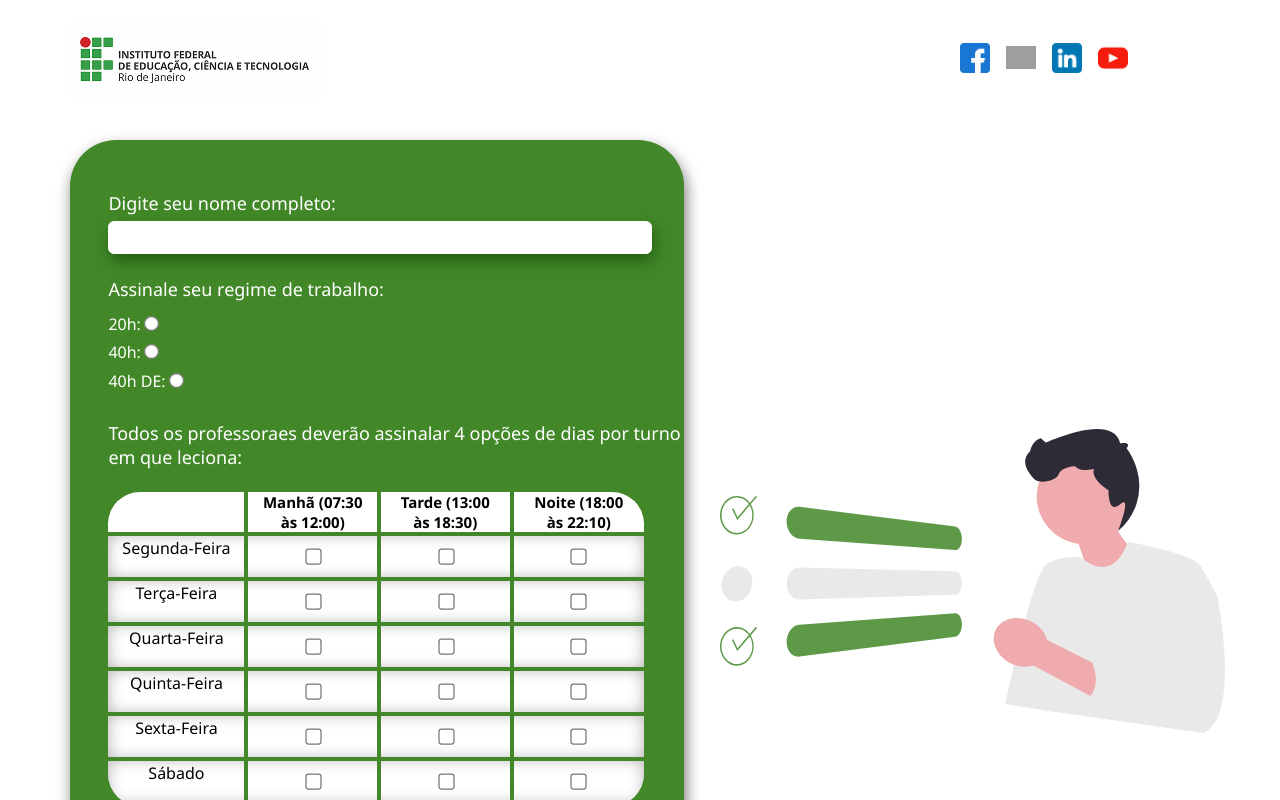
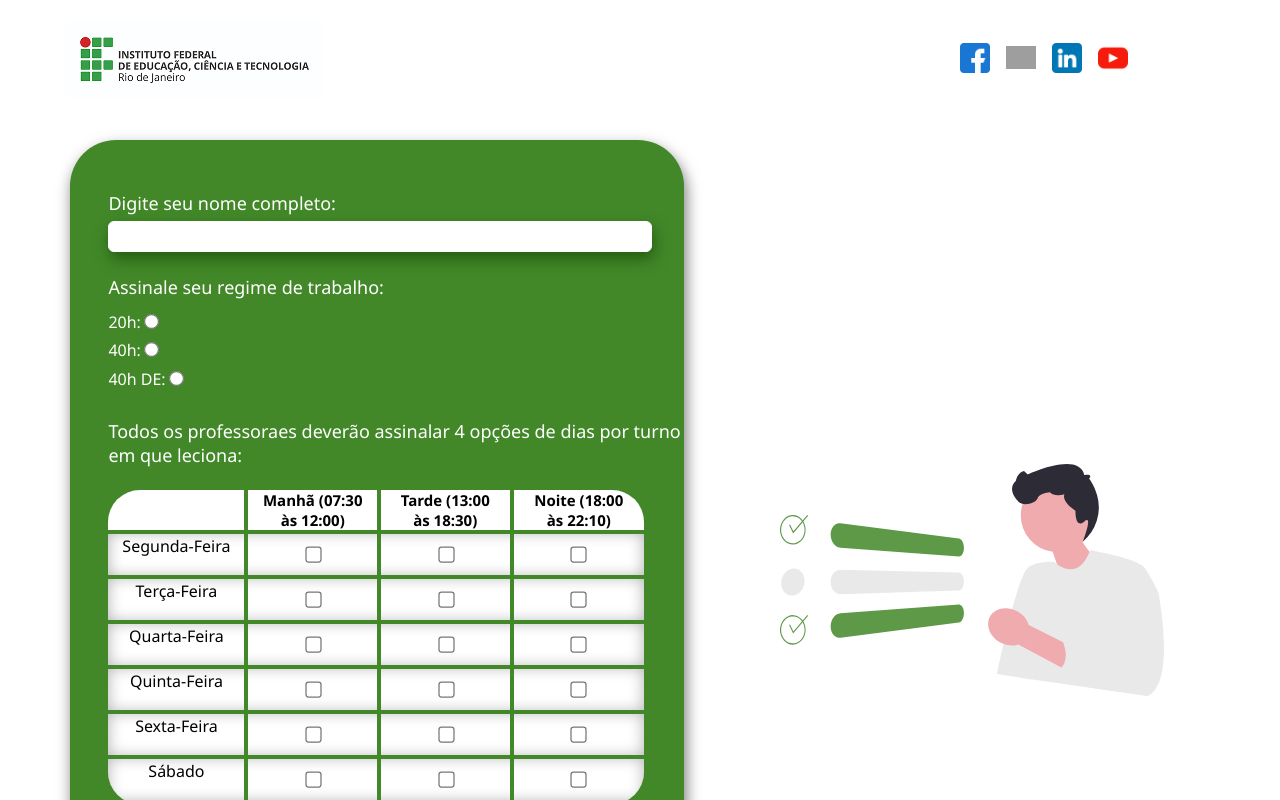
Before and after one commit to dev-Gui-Coelho/iniciaotec_JS_REACT, a React (Create React App) app: page / in a window 1280 px wide. Shown: the top 800 px of the page. Built offline with nearby package versions, Linux system fonts and the light colour scheme; grey boxes are pictures that could not be loaded.

Commit message:
Finalizado o input turnos dias v0.1.2

```diff
--- a/public/index.html
+++ b/public/index.html
@@ -1,5 +1,5 @@
 <!DOCTYPE html>
-<html lang="en">
+<html lang="pt-br">
   <head>
     <meta charset="utf-8" />
     <link rel="icon" href="%PUBLIC_URL%/favicon.ico" />
@@ -10,34 +10,13 @@
       content="Web site created using create-react-app"
     />
     <link rel="apple-touch-icon" href="%PUBLIC_URL%/logo192.png" />
-    <!--
-      manifest.json provides metadata used when your web app is installed on a
-      user's mobile device or desktop. See https://developers.google.com/web/fundamentals/web-app-manifest/
-    -->
     <link rel="manifest" href="%PUBLIC_URL%/manifest.json" />
-    <!--
-      Notice the use of %PUBLIC_URL% in the tags above.
-      It will be replaced with the URL of the `public` folder during the build.
-      Only files inside the `public` folder can be referenced from the HTML.
 
-      Unlike "/favicon.ico" or "favicon.ico", "%PUBLIC_URL%/favicon.ico" will
-      work correctly both with client-side routing and a non-root public URL.
-      Learn how to configure a non-root public URL by running `npm run build`.
-    -->
-    <title>React App</title>
+    <title>Disponibilidade de Professores</title>
   </head>
   <body>
     <noscript>You need to enable JavaScript to run this app.</noscript>
     <div id="root"></div>
-    <!--
-      This HTML file is a template.
-      If you open it directly in the browser, you will see an empty page.
 
-      You can add webfonts, meta tags, or analytics to this file.
-      The build step will place the bundled scripts into the <body> tag.
-
-      To begin the development, run `npm start` or `yarn start`.
-      To create a production bundle, use `npm run build` or `yarn build`.
-    -->
   </body>
 </html>
--- a/src/App.js
+++ b/src/App.js
@@ -19,61 +19,33 @@ export default function App() {
       <>
       <link rel="icon" href="/assets/favicon-ifrj.ico" />
 
-      <section id="header" className="
-                  w-[100vw]
-                  h-[15vh]
-                  flex
-                  justify-between
-                  ">
+      <section id="header">
 
-        <a id="logo_ifrj" href="https://www.ifrj.edu.br/" target="_blank" className="
-                  ml-[5%]
-                  flex
-                  items-center">
+        <a id="logo_ifrj" href="https://www.ifrj.edu.br/" target="_blank">
           <img src="/assets/ifrj-logo.png" alt="logo IFRJ"/>
         </a>
-        <div id="menu_header" className="
-                  w-[25%]
-                  flex
-                  flex-row
-                  items-center
-                  gap-[5%]
-                  pl-[5%]">
+        <div id="menu_header">
 
           <a href="https://www.facebook.com/ifrj.oficial" target="_blank">
-            <img src="/assets/facebook.png" alt="Icone Linkedin" className="w-[30px] h-auto"/>
+            <img src="/assets/facebook.png" alt="Icone Linkedin"/>
           </a>
 
           <a href="https://www.instagram.com/ifrj.oficial" target="_blank">
-            <img src="/assets/instagram.png" alt="Icone Linkedin" className="w-[30px] h-auto"/>
+            <img src="/assets/instagram.png" alt="Icone Linkedin"/>
           </a>
 
           <a href="https://www.linkedin.com/school/ifrjoficial/posts/?feedView=all" target="_blank">
-            <img src="/assets/linkedin.png" alt="Icone Linkedin" className="w-[30px] h-auto"/>
+            <img src="/assets/linkedin.png" alt="Icone Linkedin"/>
           </a>
 
           <a href="https://www.youtube.com/channel/UCYpGmXMywnhz8yNbQ__mUZg" target="_blank">
-            <img src="/assets/youtube.png" alt="Icone Youtube" className="w-[30px] h-auto"/>
+            <img src="/assets/youtube.png" alt="Icone Youtube"/>
           </a>
 
         </div>
       </section>
-      <div id="body" className="flex
-      flex-row">
-        <section id="section_form" className="
-                  flex
-                  flex-col
-                  xl:w-[45vw]
-                  sm:w-[75vw]
-                  h-auto
-                  bg-[#428829]
-                  rounded-[46px]
-                  ml-[70px]
-                  mt-[20px]
-                  shadow-[2px_7px_15px_#777777]
-                  pl-[3%]
-                  pt-[4%]
-                  pb-[4%]">
+      <div id="body">
+        <section id="section_form">
 
 
           <InputName value={valueNome} setValueNome={setValueNome}/>
@@ -84,12 +56,8 @@ export default function App() {
           <BtnEnviar valueNome={valueNome} valueRegTrab={valueRegTrab} valueMaterias={turmas_select} valueObs={valueObs} valueSelecionados={selecionados} />
         </section>
 
-        <section id="section_img_body" className="
-                w-[45%]
-                flex
-                items-center
-                justify-center">
-          <img src="/assets/bg-img.svg" alt="" className="h-[38vh] backdrop-opacity-55"/>
+        <section id="section_img_body">
+          <img src="/assets/bg-img.svg" alt=""/>
         </section>
 
       </div>
--- a/src/componentes/iptTurmasAtualizado.js
+++ b/src/componentes/iptTurmasAtualizado.js
@@ -59,7 +59,7 @@ export default function IptTurmasAtt({turmas_select, setLista}){
 
     return(
         <>
-            <label className="text-white text-[18px] w-[95%] mt-[4%]">Turmas - Após acordo com seus pares, especifique as diciplinas e turmas em que lecionará:
+            <label id="lbl_select_turmas" className="text-white text-[18px] w-[95%] mt-[4%]">Turmas - Após acordo com seus pares, especifique as diciplinas e turmas em que lecionará:
             </label>
             <div>
                 <select className="border-white border-1 rounded-[6px] text-black bg-white w-[20%] text-center cursor-pointer shadow-[2px_7px_15px_#245C10] mt-[2%] mb-[3%]"
--- a/src/index.css
+++ b/src/index.css
@@ -58,7 +58,8 @@
 }
 
 #section_img_body img {
-  height: 38vh;
+  height: auto;
+  width: 30vw;
   opacity: 85%;
 }
 
@@ -70,14 +71,14 @@
 #ipt_nome {
   border-bottom: 1px;
   border: 1px solid white;
-  caret: #428829;
+  caret-color: #428829;
   background-color: white;
   border-radius: 6px;
   outline: none;
   width: 90%;
   color: black;
   margin: 1% 0 4% 0;
-  height: 8px;
+  height: 6px;
   padding: 2%;
   box-shadow: 2px 7px 15px #245C10;
   caret-color: #428829;
@@ -159,10 +160,18 @@ tbody tr{
   width: 24%;
   padding-left: 11%;
 }
+
 #ipt_turno_dia{
   scale: 125%;
   border: none;
 }
+#ipt_turno_dia:hover{
+  cursor: pointer;
+}
 #ipt_turno_dia:checked{
   accent-color: #428829;
 }
+
+#lbl_select_turmas{
+
+}
```
